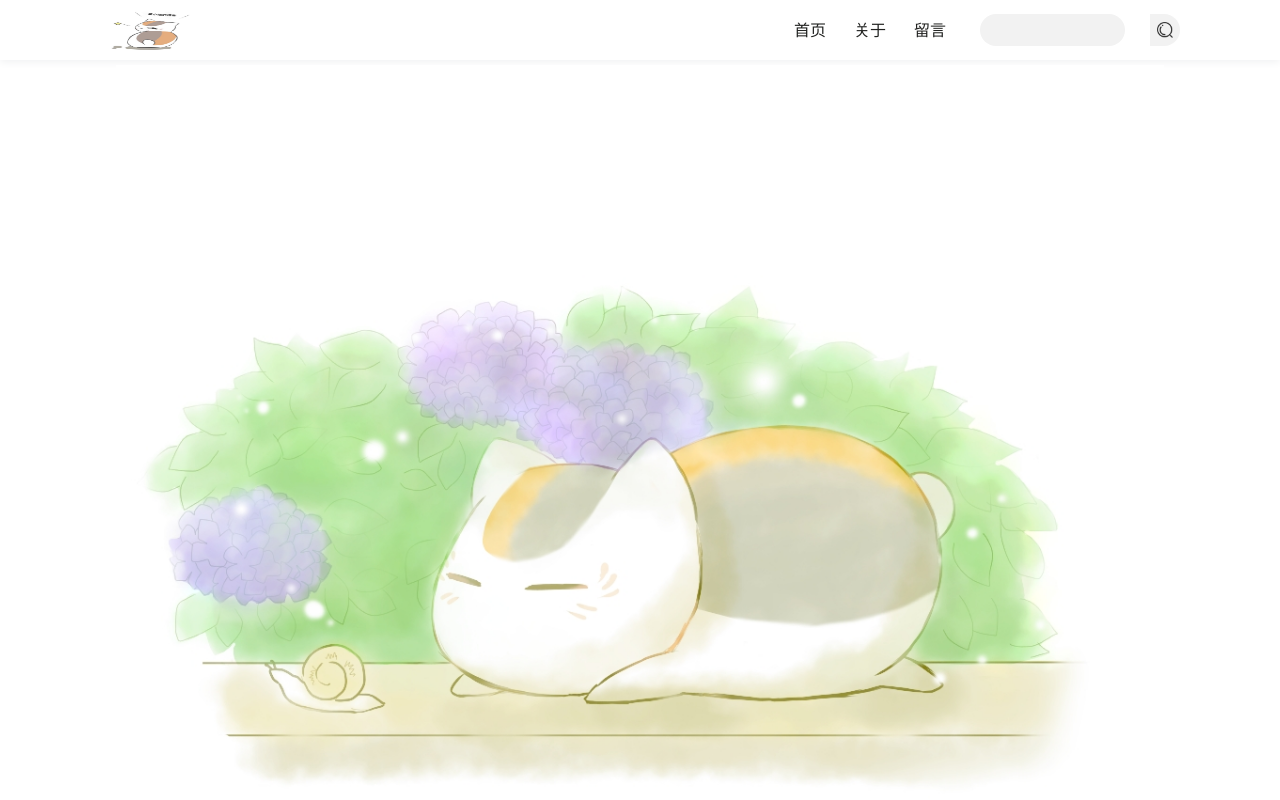
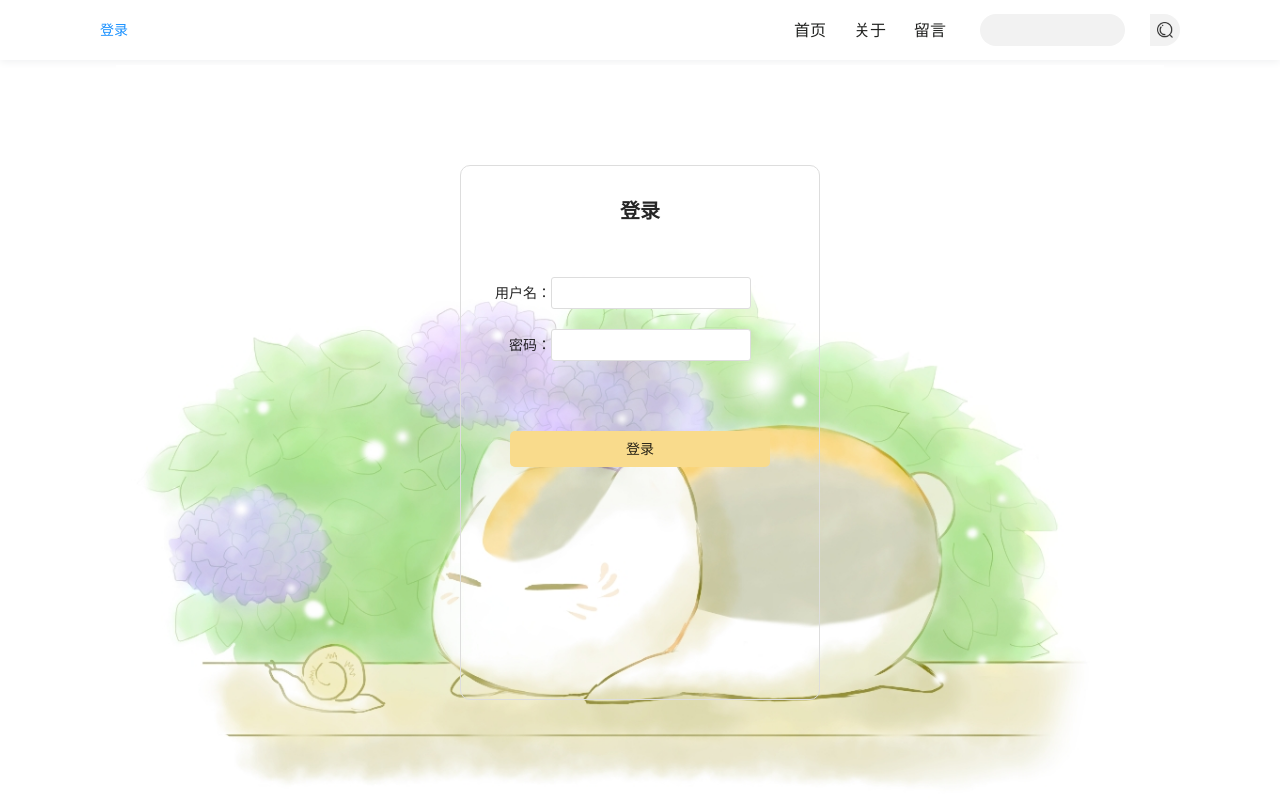
Before and after one commit to grandmaDong/aboutPage, a React app: page /login in a window 1280 px wide. Built offline with nearby package versions, Linux system fonts and the light colour scheme; the HTML template or start-up script is replaced by a standard one.

Commit message:
添加登录

```diff
--- a/src/App.tsx
+++ b/src/App.tsx
@@ -7,6 +7,7 @@ import { About } from "./apps/About/About";
 import { Header } from './apps/Header/Header'
 import { Message } from './apps/Message/message'
 import { BlogDetail } from "./apps/BlogDetail/BlogDetail";
+import { Login } from "./apps/Login/login";
 
 const App = () => {
 
@@ -29,6 +30,7 @@ const App = () => {
             <Route path='/home' component={Home}></Route>
             <Route path='/message' component={Message}></Route>
             <Route path='/blogDetail' component={BlogDetail}></Route>
+            <Route path='/login' component={Login}></Route>
           </Switch>
         </div>
       </Router>
--- a/src/app.less
+++ b/src/app.less
@@ -31,3 +31,4 @@
  @import './apps/About/about.less';
  @import './apps/Message/message.less';
  @import './apps/BlogDetail/blogDetail.less';
+ @import './apps/Login/login.less';
--- a/src/apps/Header/Header.tsx
+++ b/src/apps/Header/Header.tsx
@@ -1,19 +1,24 @@
 import React, { Component } from "react";
 import { Search } from "../Search/search";
+import { Link } from "react-router-dom";
 
 interface Props {}
 export class Header extends Component<Props>{
     constructor(props: Props){
         super(props)
-        this.state = {
+        this.state = {}
+    }
 
-        }
+    login = () => {
+      console.log('login page');
     }
     render () {
         return (
           <header>
             <div className="header-inner">
-              <div className="logo"></div>
+              <div className="logo" onClick={this.login}>
+                <Link to="/login">登录</Link>
+              </div>
               <div className="m-nav">{this.props.children}</div>
               <div className="search-box">
                 <input type="text" className="search-input"></input>
--- a/src/apps/Header/header.less
+++ b/src/apps/Header/header.less
@@ -9,10 +9,12 @@ header {
     flex-direction: row;
     .logo {
       width: 100px;
-      background: url('./images/logo.jpeg') no-repeat center;
-      background-size: 100px 40px;
-      border-radius: 10px;
+      // background: url('./images/logo.jpeg') no-repeat center;
+      // background-size: 100px 40px;
+      // border-radius: 10px;
       cursor: pointer;
+      line-height: 40px;
+      color: #ff8354;
     }
     .m-nav {
       flex: 1;
--- /dev/null
+++ b/src/apps/Login/Login.tsx
@@ -0,0 +1,48 @@
+import React, { Component } from "react";
+import  axios from 'axios'
+
+interface Props {}
+interface State {
+    message: string;
+}
+export class Login extends Component<Props, State>{
+    constructor(props: Props){
+        super(props)
+        this.state = {
+            message: 'refresh page througt hmr'
+        }
+    }
+
+    componentWillMount () {
+        // axios.get('https://5b5e71c98e9f160014b88cc9.mockapi.io/api/v1/lists').then(
+        //     (res) => {
+        //         console.log(res)
+        //     }
+        // ).catch(error => console.log(error));
+    }
+
+    login = () => {
+      console.log('login');
+    }
+
+    render () {
+      return (
+        <div className="login-page">
+          <div className="login-box">
+            <div className="login-title">登录</div>
+            <div className="form-box">
+              <div className="login-item">
+                <span className="l-lebal">用户名：</span><input className="name-input" type="text"></input>
+              </div>
+              <div className="login-item">
+                <span className="l-lebal">密码：</span><input className="name-input" type="password"></input>
+              </div>
+              <div className="login-btn">
+                <button onClick={this.login}>登录</button>
+              </div>
+            </div>
+          </div>
+        </div>
+      )
+    }
+}
--- /dev/null
+++ b/src/apps/Login/login.less
@@ -0,0 +1,54 @@
+.login-page {
+  display: flex;
+  flex: 1;
+  .login-box{
+    margin: 100px auto;
+    width: 360px;
+    border: 1px solid #ddd;
+    border-radius: 10px;
+    padding: 20px 10px;
+    .login-title {
+      font-size: 20px;
+      text-align: center;
+      padding: 10px 0;
+      font-weight: bold;
+    }
+    .form-box {
+      margin-top: 30px;
+      .login-item{
+        padding: 10px 0;
+        font-size: 16px;
+        display: flex;
+        flex-direction: row;
+        align-items: center;
+        .l-lebal {
+          font-size: 14px;
+          width: 80px;
+          text-align: right;
+        }
+        .name-input {
+          width: 200px;
+          border: 1px solid #ddd;
+          height: 32px;
+          line-height: 32px;
+          border-radius: 3px;
+          padding: 0 10px;
+        }
+      }
+      .login-btn {
+        text-align: center;
+        margin-top: 60px;
+        button {
+          width: 260px;
+          outline: none;
+          background-color: #f9db8c;
+          height: 36px;
+          line-height: 36px;
+          border: none;
+          border-radius: 5px;
+          cursor: pointer;
+        }
+      }
+    }
+  }
+}
```
Also changed, not shown: 1 other file (tests, documents, lock files or other folders).
